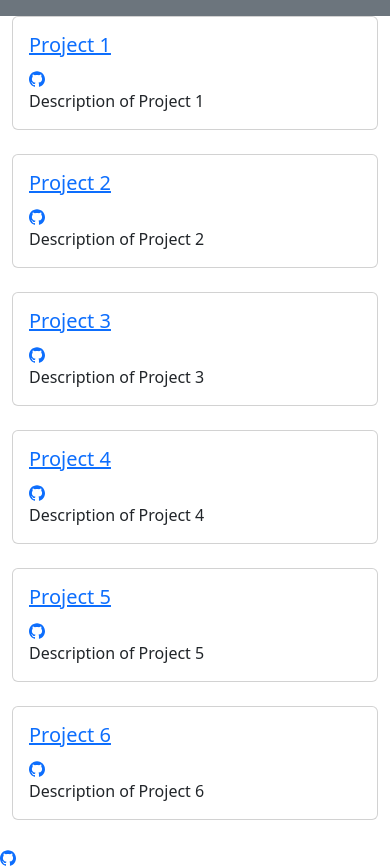
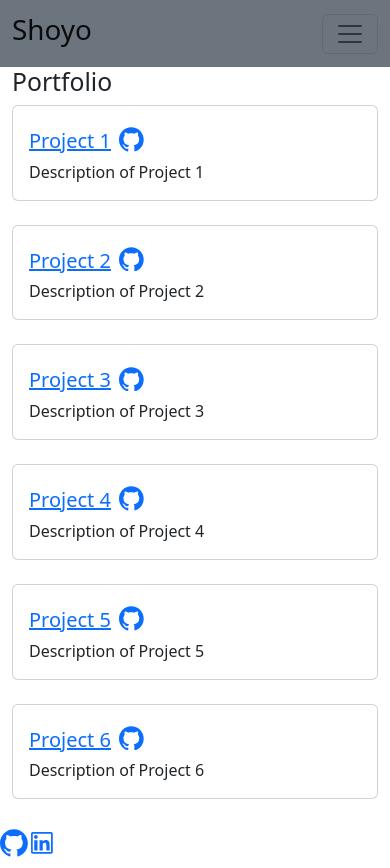
Before and after one commit to shyokmg/react-portfolio, a React (Vite) app: page /portfolio in a window 390 px wide. Built offline with nearby package versions, Linux system fonts and the light colour scheme.

Commit message:
Updated PortfolioPage and added links for each project, and Updated Header and navigation links

```diff
--- a/src/components/Footer.jsx
+++ b/src/components/Footer.jsx
@@ -1,10 +1,19 @@
 import { SiGithub } from "react-icons/si";
+import { AiOutlineLinkedin } from "react-icons/ai";
 
 export default function Footer() {
-    const githubLink = 'https://github.com/shyokmg'
-    return (
+  const githubLink = "https://github.com/shyokmg";
+  const linkedInLink = "https://www.linkedin.com/in/shoyo-kumagai-855020123/";
+  return (
+    <div>
+      <h1>
         <a href={githubLink} target="_blank" rel="noopener noreferrer">
-            <SiGithub />
-          </a>
-    );
+          <SiGithub />
+        </a>
+        <a href={linkedInLink} target="_blank" rel="noopener noreferrer">
+          <AiOutlineLinkedin />
+        </a>
+      </h1>
+    </div>
+  );
 }
--- a/src/components/Project.jsx
+++ b/src/components/Project.jsx
@@ -1,25 +1,28 @@
-import { SiGithub } from "react-icons/si";
+import React from 'react';
+import { SiGithub } from 'react-icons/si';
 
-function Project({title, description, deployedLink, githubLink}) {
+function Project({ title, description, deployedLink, githubLink }) {
   return (
-        <div className="col-md-4 mb-4">
+    <div className="col-md-6 mb-4">
       <div className="card">
         <div className="card-body">
-          <h5 className="card-title">
+          <div className="d-flex align-items-center">
+            <h5 className="card-title mb-0 me-2">
               <a href={deployedLink} target="_blank" rel="noopener noreferrer">
                 {title}
               </a>
-
             </h5>
+            <h2>
             <a href={githubLink} target="_blank" rel="noopener noreferrer">
               <SiGithub />
             </a>
+            </h2>
+          </div>
           <p className="card-text">{description}</p>
-
         </div>
       </div>
     </div>
-    )
+  );
 }
 
-export default Project
+export default Project;
--- a/src/components/UI/Navbar.jsx
+++ b/src/components/UI/Navbar.jsx
@@ -1,13 +1,33 @@
+import React from "react";
+
 export default function Navbar({ links }) {
-    return (
-        <nav className="navbar navbar-expand-lg bg-secondary">
+  return (
+    <nav className="navbar navbar-expand-lg bg-secondary">
       <div className="container-fluid">
+        <a className="navbar-brand" href="#">
+          <h1>Shoyo</h1>
+        </a>
+        <button
+          className="navbar-toggler"
+          type="button"
+          data-bs-toggle="collapse"
+          data-bs-target="#navbarSupportedContent"
+          aria-controls="navbarSupportedContent"
+          aria-expanded="false"
+          aria-label="Toggle navigation"
+        >
+          <span className="navbar-toggler-icon"></span>
+        </button>
         <div className="collapse navbar-collapse" id="navbarSupportedContent">
           <ul className="navbar-nav me-auto mb-2 mb-lg-0">
-            {links.map((link) => link)}
+            {links.map((link, index) => (
+              <li className="nav-item" key={index}>
+                {link}
+              </li>
+            ))}
           </ul>
         </div>
       </div>
     </nav>
-    )
+  );
 }
--- a/src/pages/PortfolioPage.jsx
+++ b/src/pages/PortfolioPage.jsx
@@ -51,6 +51,7 @@ function PortfolioPage() {
 
   return (
     <div className="container">
+      <h2>Portfolio</h2>
     <div className="row">
       {projects.map((project) => (
         <Project
```
Lines whose indentation alone changed are shown as unchanged.
